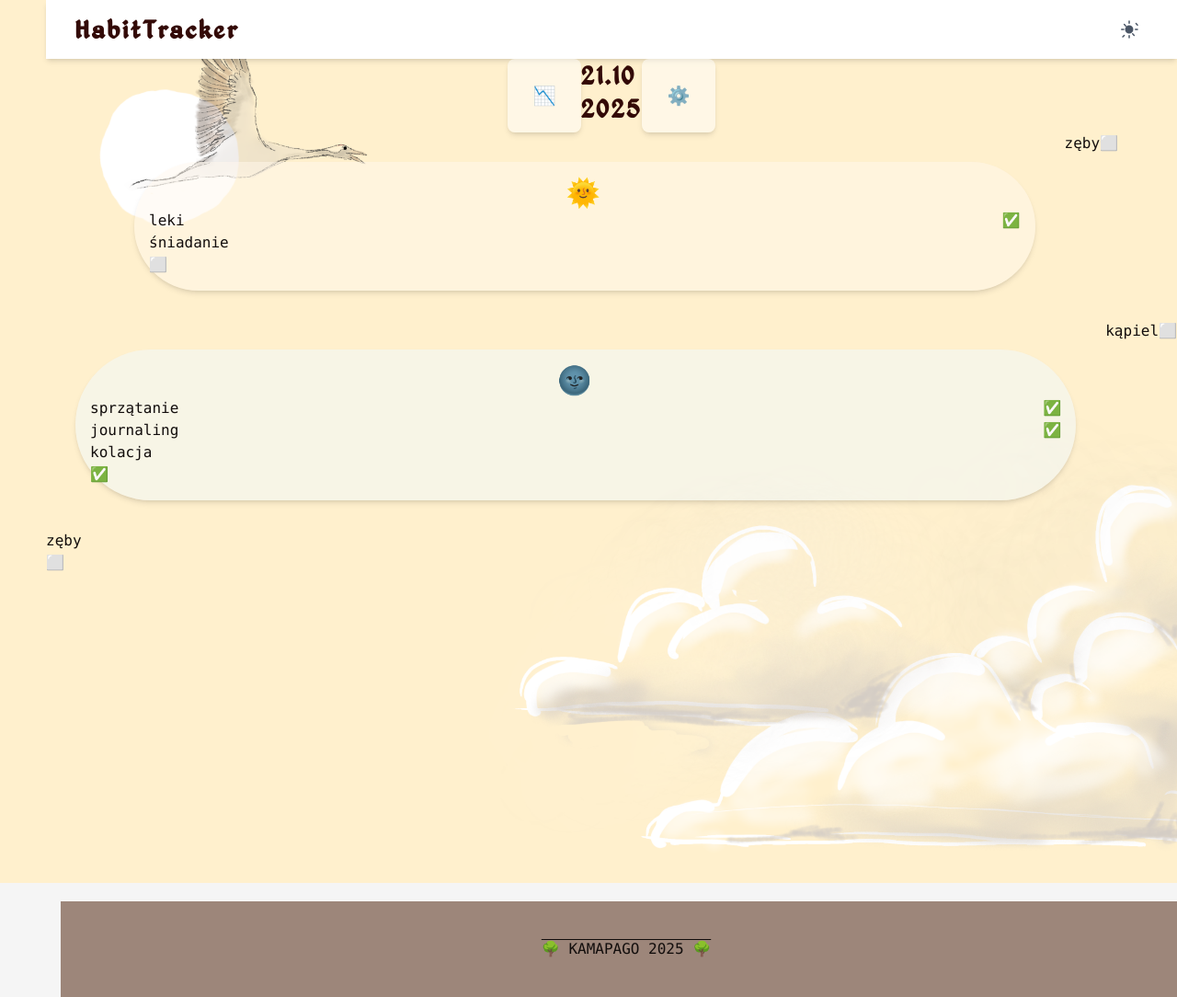
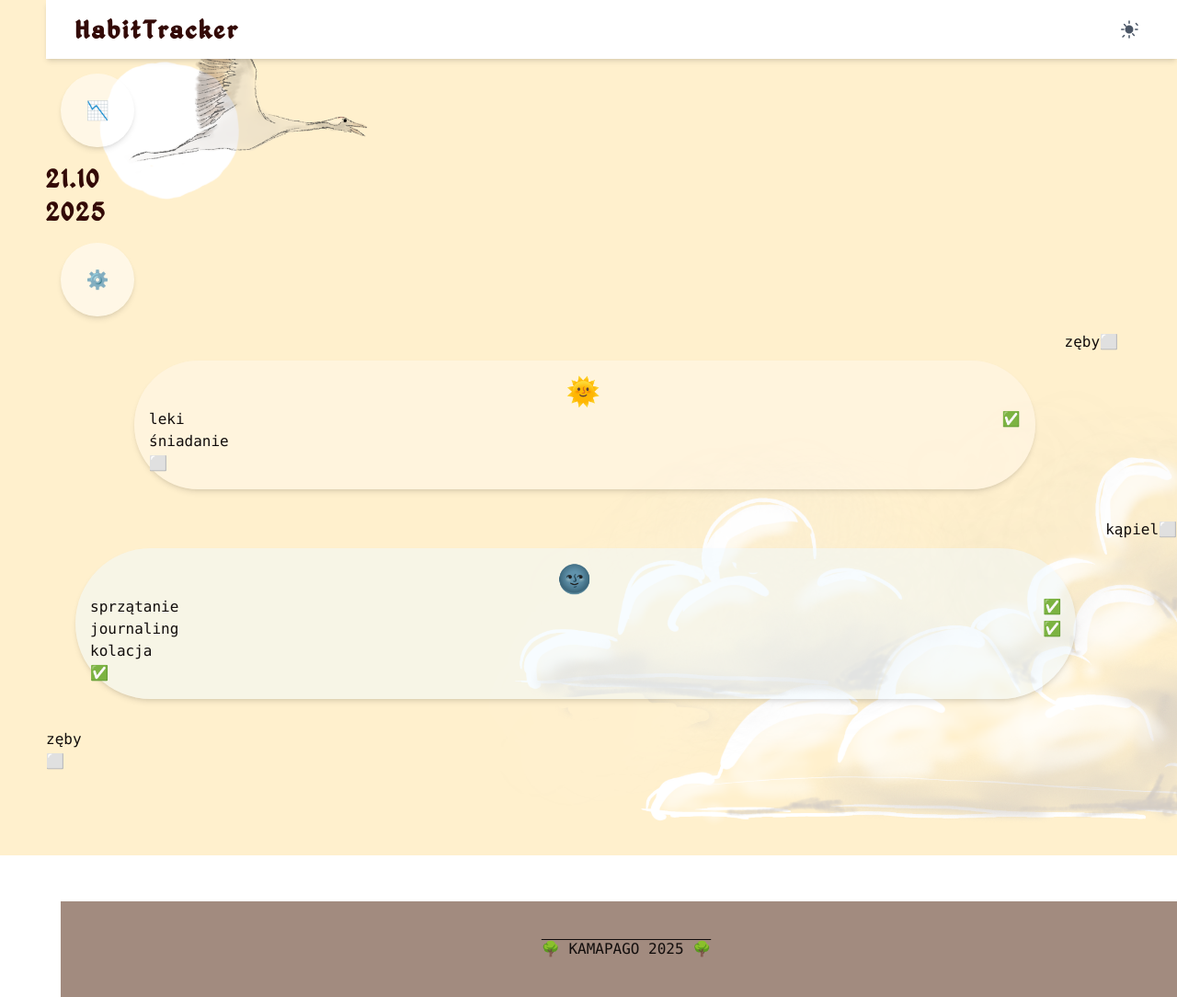
Before and after one commit to kama-pa-go/KGprojects, a Jekyll site: the page nawyki.html, which Jekyll copies as it is, in a window 1280 px wide. Shown: the whole page at 92% size. Built offline with Jekyll 4.4.1, drawn with Linux system fonts in a browser that asks for light colours.

Commit message:
Teraz powinno być lepsze rozłożenie menu

```diff
--- a/nawyki.html
+++ b/nawyki.html
@@ -11,8 +11,10 @@
 
     <style>
         body {
+          background-color: white;
           background-image: url("assets/images/TłoJasne.png");
-          background-position:  center 30;
+          background-position:  center center;
+          background-size: cover;
         }
         .zadanie {
             margin-bottom: 20px;
@@ -99,10 +101,10 @@
 </header>
 
     <main id="app" class="flex flex-col min-h-screen">
-        <div id="nagłowek nawyków" class="flex flex-row justify-center">
-          <button class="rounded-lg bg-white/50 shadow-md w-20 h-20 text-xl">📉</button>
+        <div id="nagłowek nawyków" class="flex flex-row justify-between items-center w-full"></div>
+          <button class="rounded-full bg-white/50 shadow-md w-20 h-20 text-xl m-4">📉</button>
           <h1>21.10<br>2025</h1>
-          <button class="rounded-lg bg-white/50 shadow-md w-20 h-20 text-xl">⚙️</button>
+          <button class="rounded-full bg-white/50 shadow-md w-20 h-20 text-xl m-4">⚙️</button>
         </div>
         <div class="flex flex-row mx-8 px-8">
           <div id="poranne-nawyki" class="flex flex-col w-full p-4 m-8 shadow-md rounded-full bg-orange-50/50">
```
